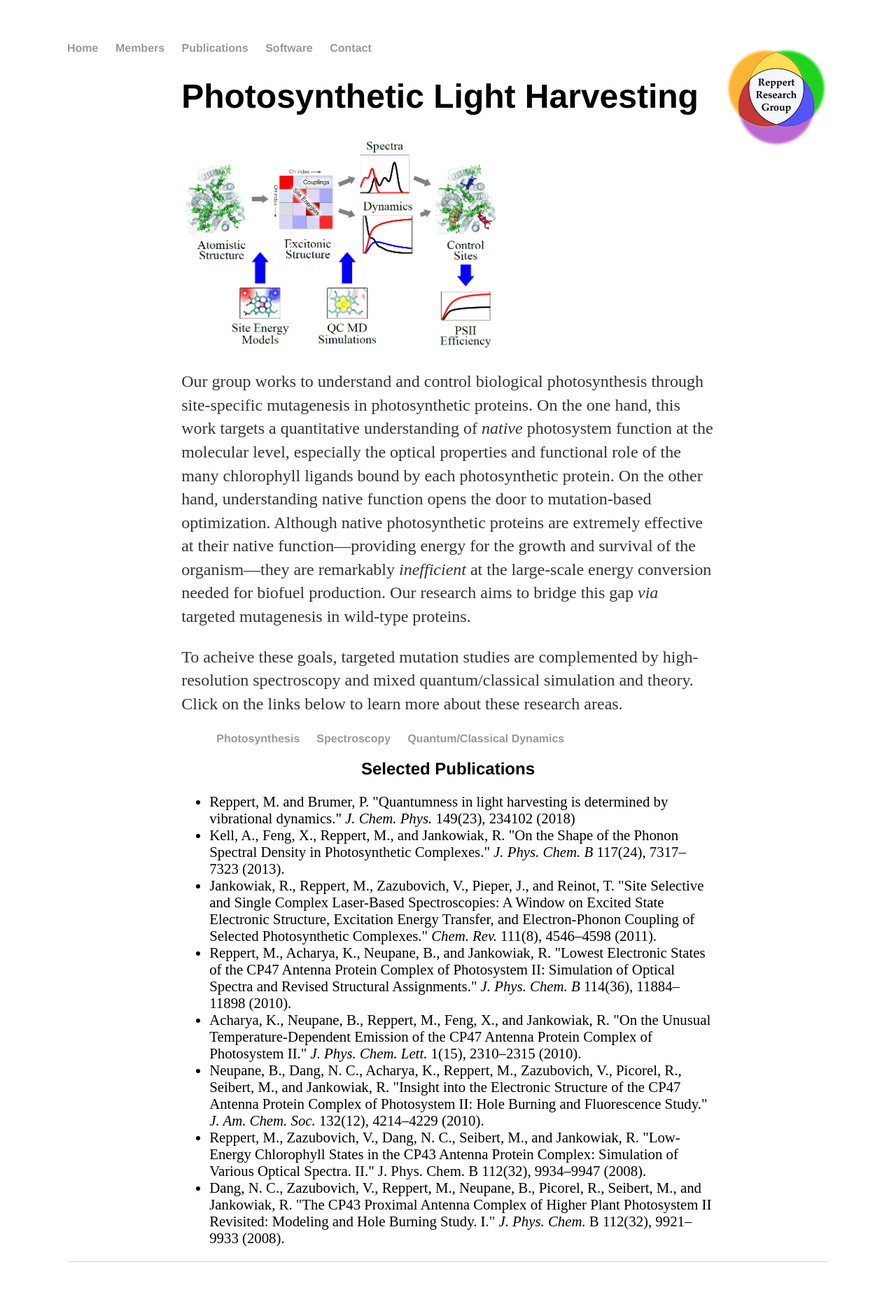
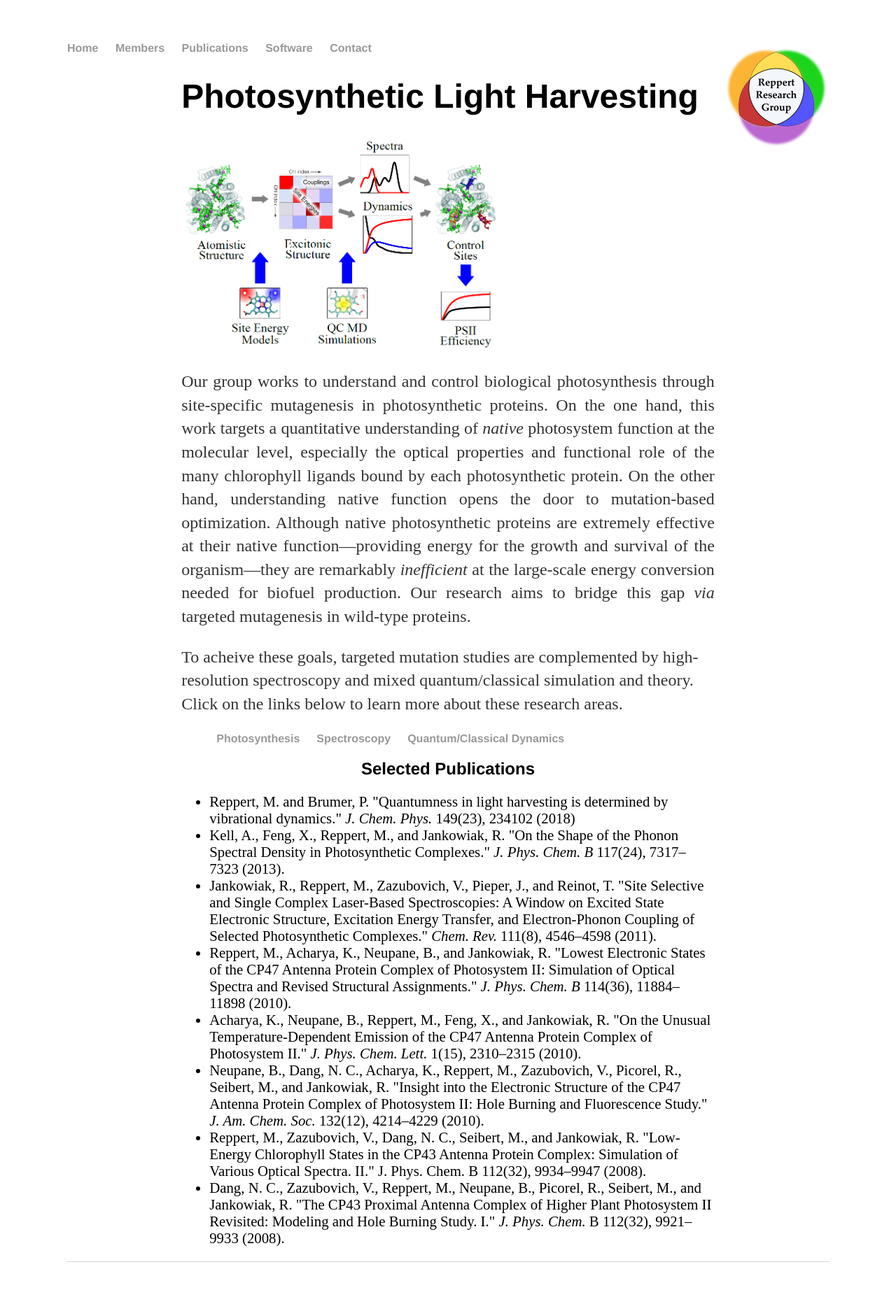
Before and after one commit to mreppert/mreppert.github.io, a Jekyll site: the page built from publications/photosynthesis/index.html, in a window 1280 px wide. Shown: the whole page at 70% size. Built offline with Jekyll 4.4.1, drawn with Linux system fonts in a browser that asks for light colours.

Commit message:
Update index.html

```diff
--- a/publications/photosynthesis/index.html
+++ b/publications/photosynthesis/index.html
@@ -34,7 +34,7 @@
 
     <img src="/publications/photosynthesis/optimization_schematic.jpg" alt="Photosynthesis Research Schematic" style="width:60%; height:auto; margin-left:auto; margin-right: auto;">
 
-    <p>Our group works to understand and control biological photosynthesis through site-specific mutagenesis in photosynthetic proteins. On the one hand, this work targets a quantitative understanding of <i>native</i> photosystem function at the molecular level, especially the optical properties and functional role of the many chlorophyll ligands bound by each photosynthetic protein. On the other hand, understanding native function opens the door to mutation-based optimization. Although native photosynthetic proteins are extremely effective at their native function&mdash;providing energy for the growth and survival of the organism&mdash;they are remarkably <i>inefficient</i> at the large-scale energy conversion needed for biofuel production. Our research aims to bridge this gap <i>via</i> targeted mutagenesis in wild-type proteins.</p>
+    <p style="text-align:justify;">Our group works to understand and control biological photosynthesis through site-specific mutagenesis in photosynthetic proteins. On the one hand, this work targets a quantitative understanding of <i>native</i> photosystem function at the molecular level, especially the optical properties and functional role of the many chlorophyll ligands bound by each photosynthetic protein. On the other hand, understanding native function opens the door to mutation-based optimization. Although native photosynthetic proteins are extremely effective at their native function&mdash;providing energy for the growth and survival of the organism&mdash;they are remarkably <i>inefficient</i> at the large-scale energy conversion needed for biofuel production. Our research aims to bridge this gap <i>via</i> targeted mutagenesis in wild-type proteins.</p>
 
     <p>To acheive these goals, targeted mutation studies are complemented by high-resolution spectroscopy and mixed quantum/classical simulation and theory. Click on the links below to learn more about these research areas.
 
```
